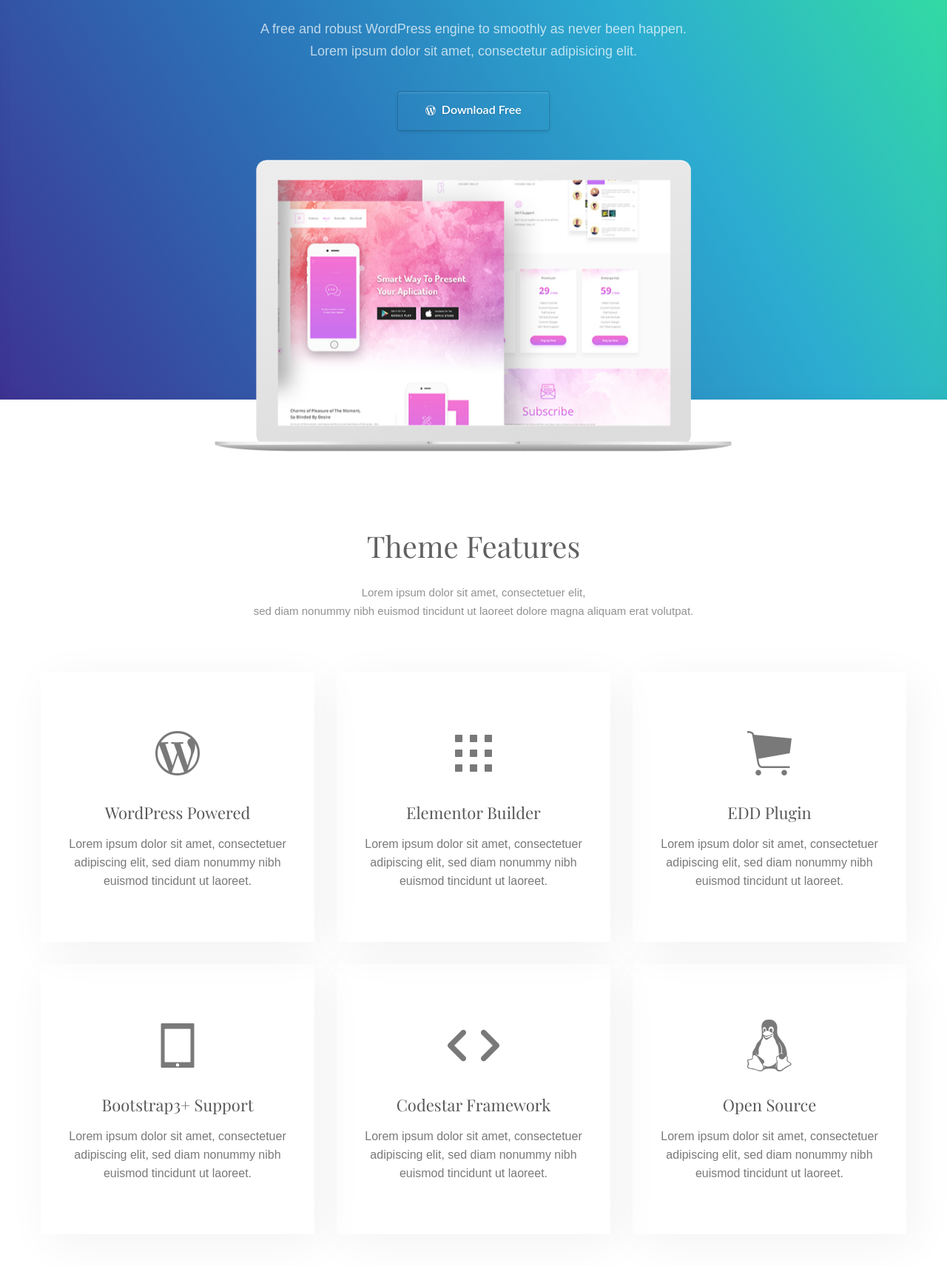
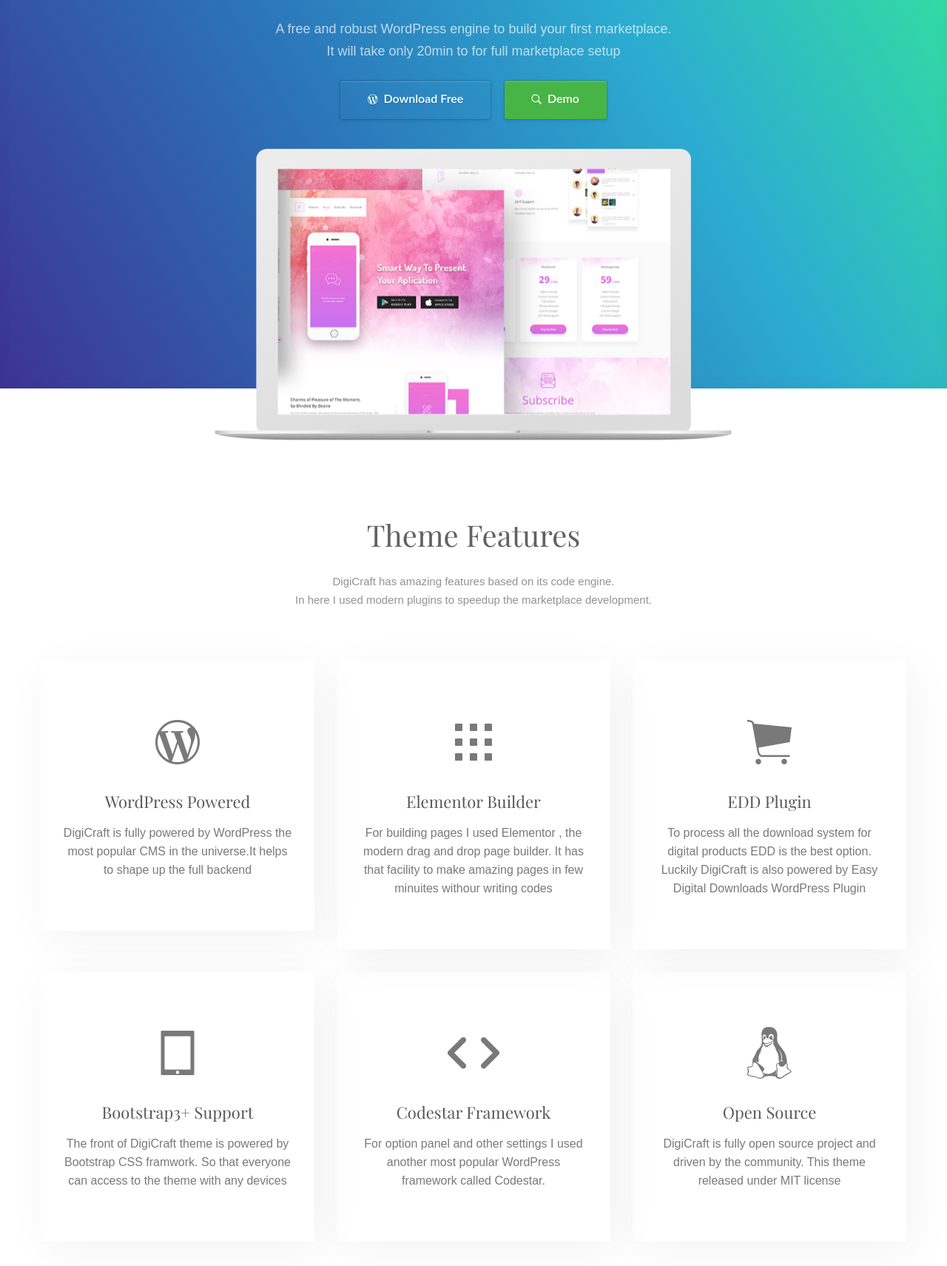
Before and after one commit to themefisher/digicraft-bootstrap, a plain HTML site: page index.html in a window 1280 px wide. Shown: the part 280-1991 px from the top of the page at 74% size. Drawn offline with nearby package versions, Linux system fonts and the light colour scheme; files whose address does not match are found by name.

Commit message:
Change content and added demo button

```diff
--- a/css/style.css
+++ b/css/style.css
@@ -317,7 +317,12 @@
 	line-height:55px;
 }
 .header .btn-main {
-	background:transparent;
+  background:transparent;
+}
+.header .btn-demo{
+  background:#47B545;
+  text-shadow: none;
+  margin-left:15px;
 }
 .header p {
 	color: rgba(255, 255, 255, 0.7);
--- a/index.html
+++ b/index.html
@@ -53,11 +53,14 @@
                         <img src="images/logo.png" alt="">
                     </div>
                     <h1 class="title">Spend time building products, Not website.</h1>
-                    <p>A free and robust WordPress engine to smoothly as never been happen. <br> Lorem ipsum dolor sit amet, consectetur adipisicing elit.</p>
+                    <p>A free and robust WordPress engine to build your first marketplace. <br>  It will take only 20min to for full marketplace setup</p>
                     <!-- Button Area -->
-                    <div class="btn-form btn-scroll">
-                        <a href="#pricing" class="btn btn-main"><i class="ion-social-wordpress-outline"></i> Download Free</a>
+                    <div>
+                        <a href="https://github.com/themefisher/DigiCraft-EDD-Marketplace-WP-Theme" class="btn btn-main"><i class="ion-social-wordpress-outline"></i> Download Free</a>
+                        <a href="https://github.com/themefisher/DigiCraft-EDD-Marketplace-WP-Theme" class="btn btn-main btn-demo"><i class="ion-ios-search-strong"></i> Demo</a>
                     </div>
+                    <!-- <div class="btn-form btn-scroll">
+                    </div> -->
                     <img class="showcase" src="images/elementor-page-builder.png" alt="">
                 </div>
             </div>
@@ -73,8 +76,7 @@
                         <div class="section-title">
 
                             <h2 >Theme Features</h2>
-                            <p>Lorem ipsum dolor sit amet, consectetuer elit, <br>
-                                sed diam nonummy nibh euismod tincidunt ut laoreet dolore magna aliquam erat volutpat.</p>
+                            <p>  DigiCraft has amazing features based on its code engine. <br> In here I used modern plugins to speedup the marketplace development.</p>
 
                         </div>
                     </div>
@@ -83,8 +85,7 @@
                                 <div class="feature-item">
                                     <i class="ion-social-wordpress-outline"></i>
                                     <h4 class="title">WordPress Powered</h4>
-                                    <p>Lorem ipsum dolor sit amet, consectetuer adipiscing elit,
-                                        sed diam nonummy nibh euismod tincidunt ut laoreet.</p>
+                                    <p>DigiCraft is fully powered by WordPress the most popular CMS in the universe.It helps to shape up the full backend</p>
                                 </div> <!-- End: .inner -->
                             </div> <!-- End: .each-features -->
 
@@ -92,8 +93,7 @@
                                 <div class="feature-item">
                                     <i class="ion-grid"></i>
                                     <h4 class="title">Elementor Builder</h4>
-                                    <p>Lorem ipsum dolor sit amet, consectetuer adipiscing elit,
-                                        sed diam nonummy nibh euismod tincidunt ut laoreet.</p>
+                                    <p>For building pages I used Elementor , the modern drag and drop page builder. It has that facility to make amazing pages in few minuites withour writing codes</p>
                                 </div> <!-- End: .inner -->
                             </div> <!-- End: .each-features -->
 
@@ -101,8 +101,7 @@
                                 <div class="feature-item">
                                     <i class="ion-ios-cart"></i>
                                     <h4 class="title">EDD Plugin</h4>
-                                    <p>Lorem ipsum dolor sit amet, consectetuer adipiscing elit,
-                                        sed diam nonummy nibh euismod tincidunt ut laoreet.</p>
+                                    <p>To process all the download system for digital products EDD is the best option. Luckily DigiCraft is also powered by Easy Digital Downloads WordPress Plugin </p>
                                 </div> <!-- End: .inner -->
                             </div> <!-- End: .each-features -->
 
@@ -110,8 +109,7 @@
                                 <div class="feature-item">
                                     <i class="ion-ipad"></i>
                                     <h4 class="title">Bootstrap3+ Support</h4>
-                                    <p>Lorem ipsum dolor sit amet, consectetuer adipiscing elit,
-                                        sed diam nonummy nibh euismod tincidunt ut laoreet.</p>
+                                    <p>The front of DigiCraft theme is powered by Bootstrap CSS framwork. So that everyone can access to the theme with any devices</p>
                                 </div> <!-- End: .inner -->
                             </div> <!-- End: .each-features -->
 
@@ -119,16 +117,14 @@
                                 <div class="feature-item">
                                     <i class="ion-code"></i>
                                     <h4 class="title">Codestar Framework</h4>
-                                    <p>Lorem ipsum dolor sit amet, consectetuer adipiscing elit,
-                                        sed diam nonummy nibh euismod tincidunt ut laoreet.</p>
+                                    <p>For option panel and other settings I used  another most popular WordPress framework called Codestar.  </p>
                                 </div> <!-- End: .inner -->
                             </div> <!-- End: .each-features -->
                             <div class="col-md-4 col-sm-6 col-xs-12">
                                 <div class="feature-item">
                                     <i class="ion-social-tux"></i>
                                     <h4 class="title">Open Source</h4>
-                                    <p>Lorem ipsum dolor sit amet, consectetuer adipiscing elit,
-                                        sed diam nonummy nibh euismod tincidunt ut laoreet.</p>
+                                    <p>DigiCraft is fully open source project and driven by the community. This theme released under MIT license</p>
                                 </div> <!-- End: .inner -->
                             </div> <!-- End: .each-features -->
 
@@ -148,8 +144,8 @@
             </div>
             <div class="col-md-6">
                 <h2>Discuss Share and <br> help with others</h2>
-                <p>Musixmatch's community is made of millions of music fans worldwide building the best knowledge for lyrics, translated in any language</p>
-                <a href="https://gitter.im/DigiCraft-WP" class="btn btn-main">Chat With Community</a>
+                <p> If you have any question , suggestion , bug report or just a wish to say thank you you can do it with our live chat support area. Trust me I will respond as soon as possible I can.</p>
+                <a href="https://gitter.im/DigiCraft-WP" class="btn btn-main">Chat With Me In Gitter</a>
             </div>
         </div>
     </div>
```
